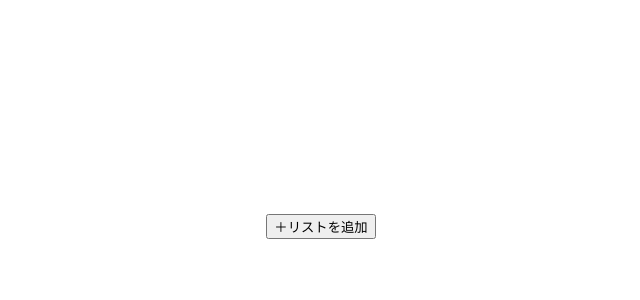
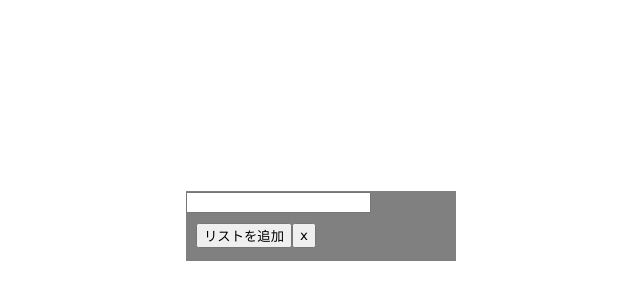
Before and after one commit to haneda-airport/practice-nuxt, a Nuxt app: page / in a window 1280 px wide. Shown: the part 174-474 px from the top of the page, without its empty margins (319-959 px from the left). Built offline with nearby package versions, Linux system fonts and the light colour scheme.

Commit message:
リスト追加

```diff
--- a/components/ListItem.vue
+++ b/components/ListItemButton.vue
@@ -1,6 +1,6 @@
 <template>
   <div>
-    <button v-on:click="onClickButton">＋リストを追加</button>
+    <button @click="onClickButton">＋リストを追加</button>
   </div>
 </template>
 
--- /dev/null
+++ b/components/TopicTitle.vue
@@ -0,0 +1,36 @@
+<template>
+  <div class="list">
+    <div class="placement">
+      <div class="text">
+        <input type="text" />
+      </div>
+      <div class="button">
+        <button>リストを追加</button>
+        <button>&#8569;</button>
+      </div>
+    </div>
+  </div>
+</template>
+
+<script>
+export default {}
+</script>
+
+<style scoped>
+.list {
+  flex-wrap: wrap;
+  margin: auto;
+  width: 270px;
+  height: 70px;
+  background-color: gray;
+}
+.text {
+  margin-bottom: 10px;
+  text-align: left;
+}
+.button {
+  display: flex;
+  justify-content: left;
+  margin: 10px;
+}
+</style>
--- a/pages/index.vue
+++ b/pages/index.vue
@@ -1,6 +1,7 @@
 <template>
   <div class="container">
     <ListItem />
+    <TopicTitle />
   </div>
 </template>
 
```
Also changed, not shown: package.json (line endings or trailing spaces), 1 other file (tests, documents, lock files or other folders).
